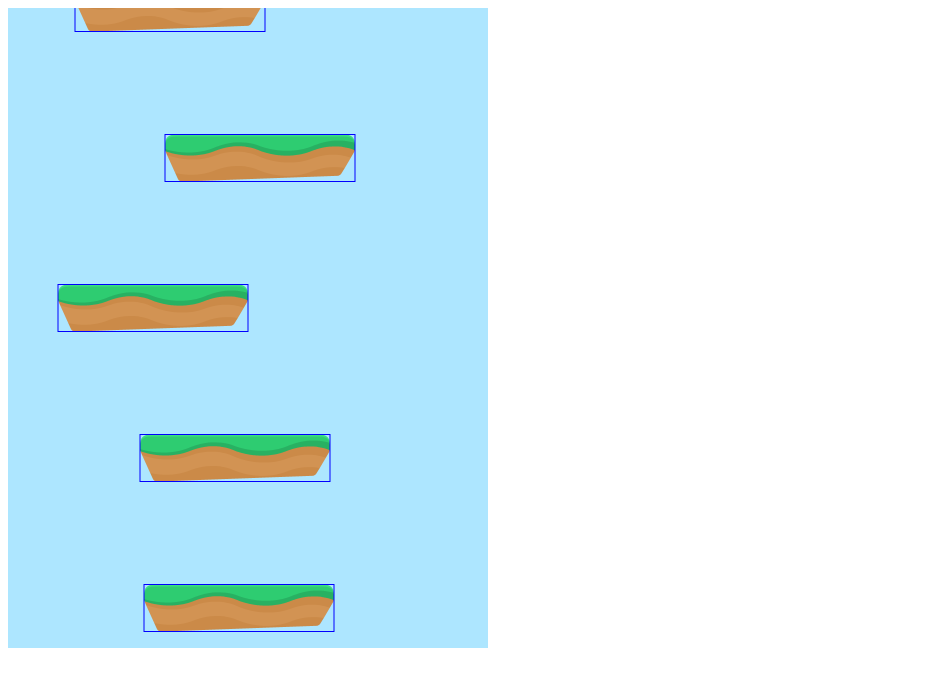
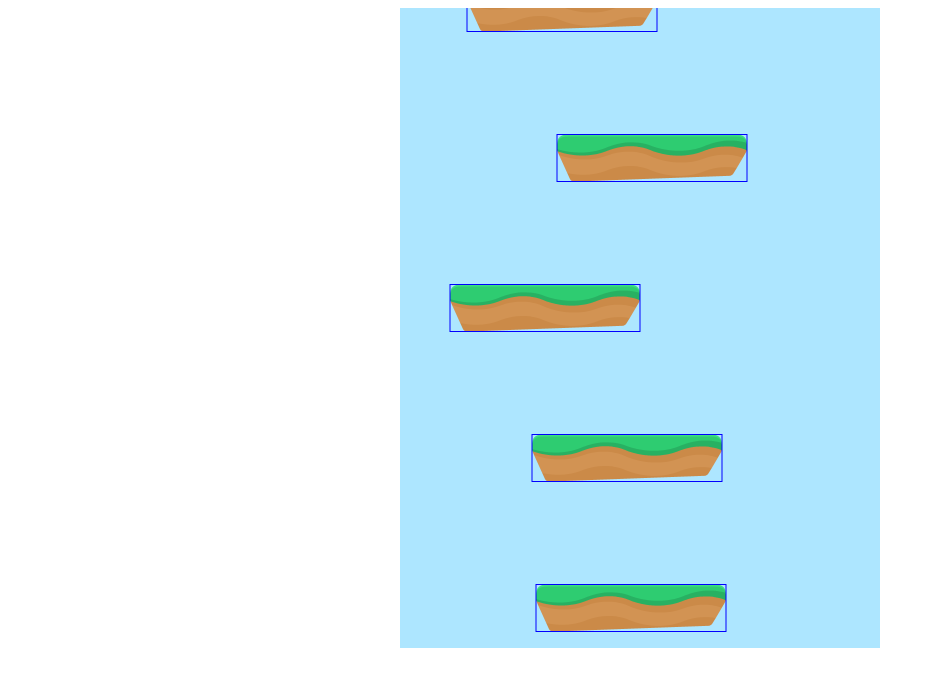
Before and after one commit to rieznik/astronaut-jump-game, a website built with Vite: page index.html in a window 1280 px wide. Shown: the whole page, without its empty margins (0-935 px from the left). Built offline with nearby package versions, Linux system fonts and the light colour scheme; animation ran at ten frames a second.

Commit message:
center game canvas

```diff
--- a/index.html
+++ b/index.html
@@ -1,15 +1,13 @@
 <!DOCTYPE html>
 <html lang="en">
-
   <head>
     <meta charset="UTF-8" />
     <meta name="viewport" content="width=device-width, initial-scale=1.0" />
     <title>My Phaser 3 Game</title>
+    <link rel="stylesheet" href="src/css/styles.css" />
   </head>
 
   <body>
-	<div id="app"></div>
     <script type="module" src="src/main.js"></script>
   </body>
-
 </html>
--- /dev/null
+++ b/src/css/styles.css
@@ -0,0 +1,4 @@
+canvas {
+  display: block;
+  margin: auto;
+}
```
Lines whose indentation alone changed are shown as unchanged.
